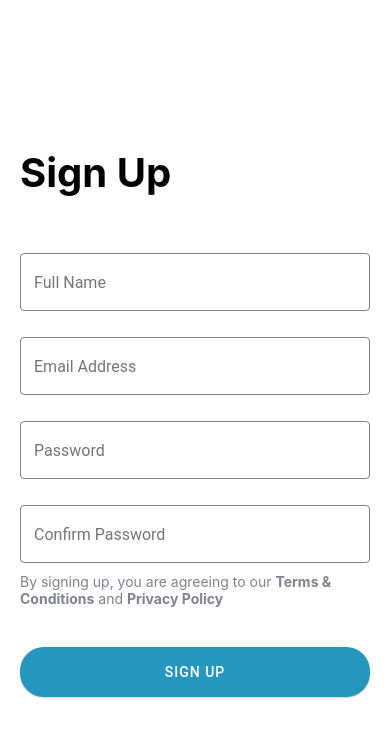
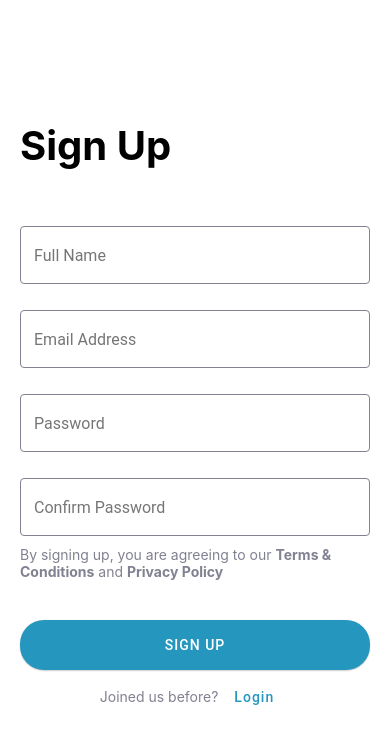
Before and after one commit to Gentlekboy/News-App-React-Native, a React Native app: screen / in a window 390 px wide. Shown: the top 744 px of the page. Built offline with nearby package versions, Linux system fonts and the light colour scheme.

Commit message:
added the AlreadyHaveAnAccount to the sign up screen

```diff
--- a/app/screens/authentication/sign_up/SignUpScreen.tsx
+++ b/app/screens/authentication/sign_up/SignUpScreen.tsx
@@ -2,6 +2,7 @@ import { ScrollView, Text, View } from "react-native";
 import React from "react";
 import { TextInput, Button } from "react-native-paper";
 import { styles } from "./styles";
+import AlreadyHaveAnAccount from "../../../components/already_have_an_account/AlreadyHaveAnAccount";
 
 const SignUpScreen = () => {
   return (
@@ -59,6 +60,12 @@ const SignUpScreen = () => {
         >
           SIGN UP
         </Button>
+
+        <AlreadyHaveAnAccount
+          text="Joined us before?"
+          buttonText="Login"
+          onPressButton={() => {}}
+        />
       </View>
     </ScrollView>
   );
```
